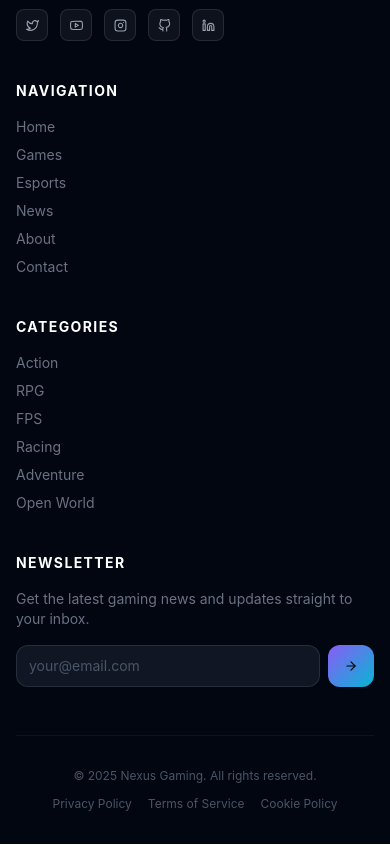
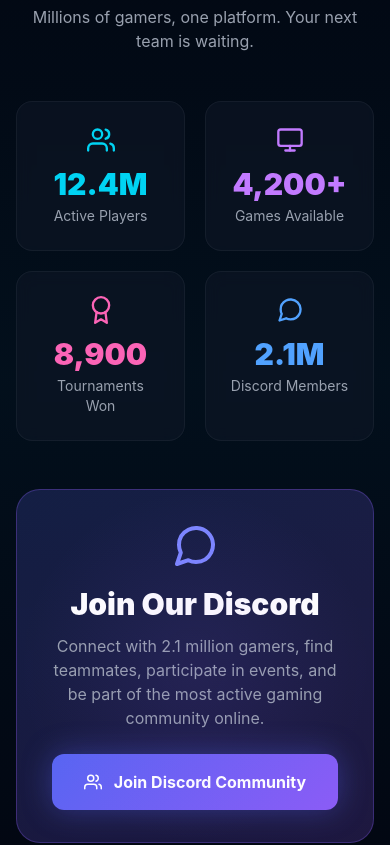
Before and after one commit to developer-omar-faruk/NEXUS-GameShop, a React (Vite) app: page / in a window 390 px wide. Shown: the part 7560-8405 px from the top of the page. Built offline with nearby package versions, Linux system fonts and the light colour scheme.

Commit message:
HomePage/CommunitySection

```diff
--- a/package.json
+++ b/package.json
@@ -12,6 +12,7 @@
   "dependencies": {
     "@tailwindcss/vite": "^4.3.1",
     "framer-motion": "^12.40.0",
+    "gsap": "^3.15.0",
     "react": "^19.2.6",
     "react-dom": "^19.2.6",
     "react-icons": "^5.6.0",
--- a/src/data.js
+++ b/src/data.js
@@ -1,6 +1,7 @@
 import {
   FiZap, FiStar, FiTarget, FiGlobe, FiShield,
-  FiCpu, FiVolume2, FiAward,
+  FiCpu, FiVolume2, FiAward, FiUsers, FiMonitor,
+  FiMessageCircle
 } from "react-icons/fi";
 
 
@@ -128,3 +129,13 @@
     featured: i < 3,
   };
 });
+
+
+// ----HomePage/CommunitySection Data----
+
+export const COMMUNITY_STATS = [
+  { label: "Active Players",   value: "12.4M", icon: FiUsers,      color: "text-cyan-400"   },
+  { label: "Games Available",  value: "4,200+",icon: FiMonitor,    color: "text-purple-400" },
+  { label: "Tournaments Won",  value: "8,900", icon: FiAward,      color: "text-pink-400"   },
+  { label: "Discord Members",  value: "2.1M",  icon: FiMessageCircle,color:"text-blue-400"  },
+];
--- a/src/pages/HomePage.jsx
+++ b/src/pages/HomePage.jsx
@@ -4,6 +4,7 @@
 import Categories from "./homePage/Categories";
 import EsportsHome from "./homePage/EsportsHome";
 import NewsSection from "./homePage/NewsSection";
+import CommunitySection from "./homePage/CommunitySection";
 
 function HomePage({ setActivePage, setSelectedGame, wishlist, onWishlist }) {
   return (
@@ -14,6 +15,7 @@
       <Categories setActivePage={setActivePage} />
       <EsportsHome setActivePage={setActivePage} />
       <NewsSection setActivePage={setActivePage} />
+      <CommunitySection/>
 
     </div>
   );
--- /dev/null
+++ b/src/pages/homePage/CommunitySection.jsx
@@ -0,0 +1,52 @@
+import SectionHeader from "./SectionHeader";
+import { COMMUNITY_STATS } from "../../data";
+
+import { motion } from "framer-motion";
+import { FiUsers, FiMessageCircle } from "react-icons/fi";
+
+
+const cn = (...classes) => classes.filter(Boolean).join(" ");
+const fadeUp   = { hidden: { opacity: 0, y: 40 }, visible: { opacity: 1, y: 0, transition: { duration: 0.6, ease: "easeOut" } } };
+const scaleIn  = { hidden: { opacity: 0, scale: 0.85 }, visible: { opacity: 1, scale: 1, transition: { duration: 0.5 } } };
+const stagger  = (delay = 0.1) => ({ visible: { transition: { staggerChildren: delay } } });
+
+
+function CommunitySection() {
+  return (
+    <section className="py-20 px-4 sm:px-6 lg:px-8 relative overflow-hidden">
+      <div className="absolute inset-0" style={{ background: "linear-gradient(180deg,transparent,rgba(6,182,212,0.05),transparent)" }} />
+      <div className="max-w-7xl mx-auto relative z-10">
+        <SectionHeader badge="Community" title="Join the Community" subtitle="Millions of gamers, one platform. Your next team is waiting." />
+
+        {/* Stats */}
+        <motion.div variants={stagger(0.1)} initial="hidden" whileInView="visible" viewport={{ once: true }}
+          className="grid grid-cols-2 lg:grid-cols-4 gap-5 mb-12">
+          {COMMUNITY_STATS.map((s, i) => (
+            <motion.div key={i} variants={scaleIn} className="text-center p-6 rounded-2xl bg-gray-900/50 border border-white/5 backdrop-blur">
+              <s.icon size={28} className={cn("mx-auto mb-3", s.color)} />
+              <p className={cn("text-3xl font-black mb-1", s.color)}>{s.value}</p>
+              <p className="text-gray-400 text-sm">{s.label}</p>
+            </motion.div>
+          ))}
+        </motion.div>
+
+        {/* Discord CTA */}
+        <motion.div variants={fadeUp} initial="hidden" whileInView="visible" viewport={{ once: true }}
+          className="relative rounded-3xl overflow-hidden p-8 sm:p-12 text-center"
+          style={{ background: "linear-gradient(135deg,rgba(88,101,242,0.2),rgba(139,92,246,0.2))", border: "1px solid rgba(139,92,246,0.3)" }}>
+          <div className="absolute inset-0 opacity-10" style={{ backgroundImage: "radial-gradient(circle at 50% 50%,#8b5cf6 0%,transparent 70%)" }} />
+          <FiMessageCircle size={48} className="text-indigo-400 mx-auto mb-4" />
+          <h3 className="text-3xl font-black text-white mb-3">Join Our Discord</h3>
+          <p className="text-gray-400 mb-6 max-w-lg mx-auto">Connect with 2.1 million gamers, find teammates, participate in events, and be part of the most active gaming community online.</p>
+          <motion.button whileHover={{ scale: 1.05 }} whileTap={{ scale: 0.95 }}
+            className="inline-flex items-center gap-3 px-8 py-4 rounded-xl font-bold text-white transition-all"
+            style={{ background: "linear-gradient(135deg,#5865f2,#8b5cf6)", boxShadow: "0 0 30px rgba(88,101,242,0.4)" }}>
+            <FiUsers size={18} /> Join Discord Community
+          </motion.button>
+        </motion.div>
+      </div>
+    </section>
+  );
+}
+
+export default CommunitySection
```
Also changed, not shown: 1 other file (tests, documents, lock files or other folders).
